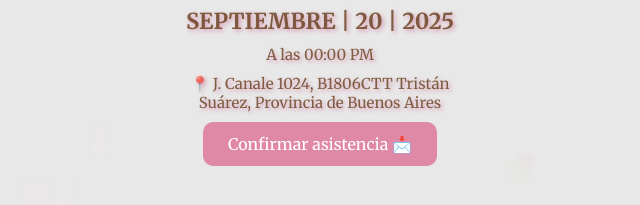
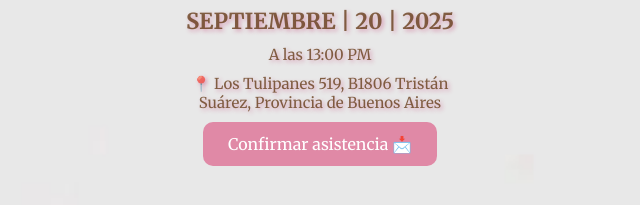
Before and after one commit to ludmii04ok/babyshower, a plain HTML site: page index.html in a window 1280 px wide. Shown: the part 473-678 px from the top of the page, 320-960 px from the left. Drawn offline with Linux system fonts and the light colour scheme; a web font is replaced by a local one.

Commit message:
Update index.html

```diff
--- a/index.html
+++ b/index.html
@@ -179,17 +179,17 @@
     <h2>Chloe</h2>
     <p class="dia">SÁBADO</p>
     <p class="mes">SEPTIEMBRE | 20 | 2025</p>
-    <p class="horario">A las 00:00 PM</p>
+    <p class="horario">A las 13:00 PM</p>
 
 
 
 
 <p id="ubicacion">
   📍
-  <a href="https://www.google.com/maps?q=J.+Canale+1024,+B1806CTT+Tristán+Suárez,+Provincia+de+Buenos+Aires"
+  <a href="https://www.google.com/maps?q=Los+Tulipanes+519,+B1806+Tristán+Suárez,+Provincia+de+Buenos+Aires"
      target="_blank"
      style="color: inherit; text-decoration: none;">
-     J. Canale 1024, B1806CTT Tristán Suárez, Provincia de Buenos Aires
+     Los Tulipanes 519, B1806 Tristán Suárez, Provincia de Buenos Aires
   </a>
 </p>
 
@@ -201,7 +201,7 @@
 <script>
   function confirmar() {
     // Abrir WhatsApp con tu número y mensaje prearmado
-    window.open("https://wa.me/5491156941250?text=Hola%21%20Confirmo%20mi%20asistencia.", "_blank");
+    window.open("https://wa.me/5491124040556?text=Hola%21%20Confirmo%20mi%20asistencia.", "_blank");
   }
 </script>
 
```
